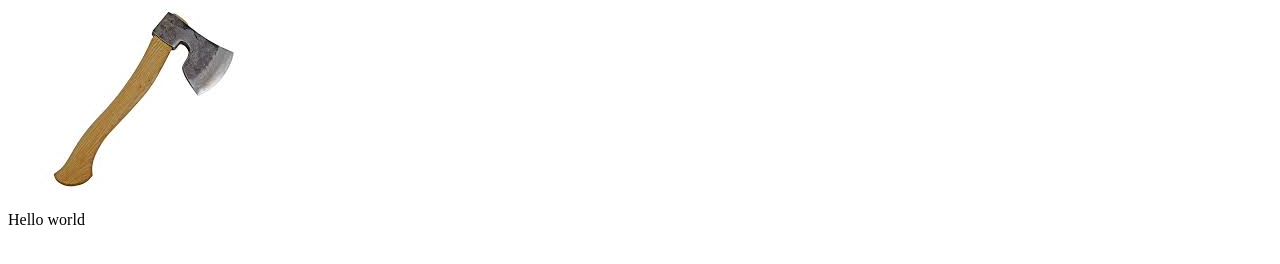
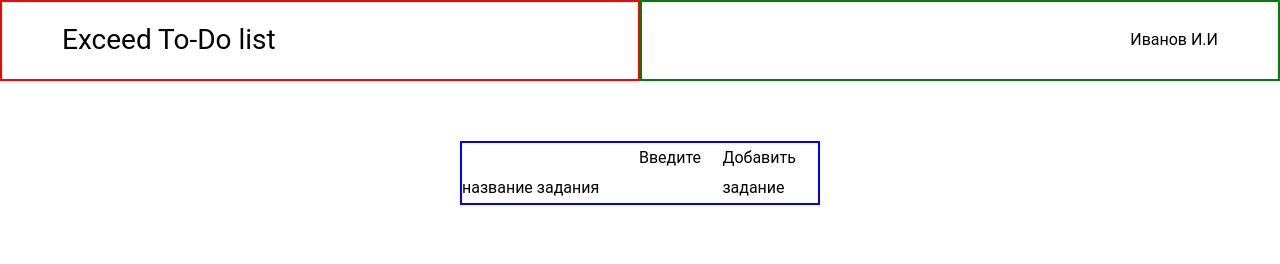
Before and after one commit to Barketo/TodoList, a plain HTML site: page Index.html in a window 1280 px wide. Drawn offline with Linux system fonts and the light colour scheme.

```diff
--- a/Index.html
+++ b/Index.html
@@ -1,14 +1,29 @@
 <!doctype html>
-<html lang="en">
+<html lang="en" xmlns="http://www.w3.org/1999/html">
 <head>
     <meta charset="UTF-8">
     <meta name="viewport"
           content="width=device-width, user-scalable=no, initial-scale=1.0, maximum-scale=1.0, minimum-scale=1.0">
     <meta http-equiv="X-UA-Compatible" content="ie=edge">
     <title>Document</title>
+    <link rel="stylesheet" type="text/css" href="index.css">
 </head>
 <body>
-<img src="assets/images/topor.jpg" class="image main"/>
-<p>Hello world</p>
+<div class="header">
+    <div class="red">
+    Exceed To-Do list
+    </div>
+    <div class="green">Иванов И.И
+    </div>
+</div>
+<div class="addask">
+    <div class="pol">
+        <input type="text">Введите название задания</input>
+    </div>
+    <div class="button">
+        <input type="button">Добавить задание</input>
+    </div>
+</div>
+
 </body>
 </html>
--- /dev/null
+++ b/index.css
@@ -0,0 +1,78 @@
+*,
+*::before,
+*::after {
+    outline: none;
+    box-sizing: border-box;
+    margin: 0;
+    padding: 0;
+    border: 0;
+}
+
+a {
+    text-decoration: none;
+}
+
+ul,
+ol,
+li {
+    list-style: none;
+}
+
+html {
+    height: 100%;
+    box-sizing: border-box;
+    font-size: 10px;
+}
+
+body {
+    height: 100%;
+    font-family: "Inter", sans-serif;
+    min-width: 320px;
+    margin: 0;
+    padding: 0;
+    font-size: 16px;
+    line-height: 30px;
+    background-color: #fff;
+    font-weight: 400;
+}
+
+li {
+    list-style: none;
+}
+
+h1,
+h2,
+h3,
+h4,
+h5,
+h6 {
+    font-weight: inherit;
+    font-size: inherit;
+}
+
+html,
+body {
+    height: 100%;
+}
+body {
+    margin: 0;
+    font-family: Roboto, "Helvetica Neue", sans-serif;
+}
+
+.header{display: flex;
+    flex-direction: row;
+justify-content: space-between;
+}
+.red{border: 2px solid red;
+    padding: 23px 60px 24px;
+    width: 50%;
+    font-size: 28px}
+.green{border: 2px solid green;
+    width: 50%;
+    text-align: right;
+    padding: 23px 60px 24px;}
+.addask{border: 2px solid blue;
+    display: flex;
+    margin: 60px 460px 40px 460px;
+    }
+.pol
```
